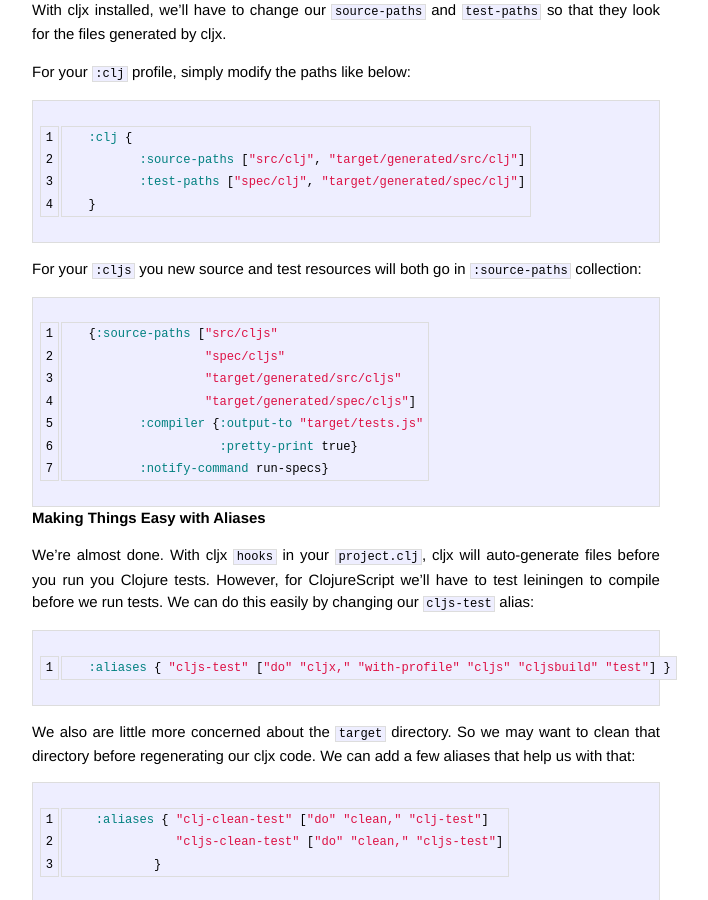
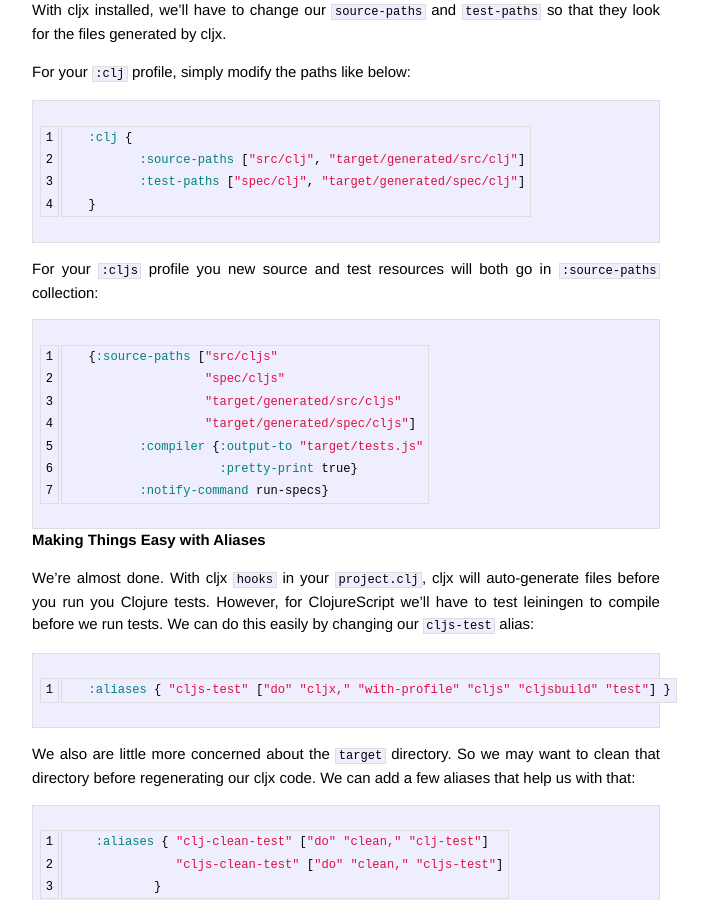
Before and after one commit to AndrewZures/AndrewZures.github.io, a Jekyll site: the page built from _posts/2014-02-08-clj-cljs-pt4-cljx.md, in a window 1280 px wide and 900 px high, scrolled down 1272 px. Shown: the whole window, without its empty margins (294-1002 px from the left). Built offline with Jekyll 4.4.1, drawn with Linux system fonts in a browser that asks for light colours; Markdown is read by kramdown in place of the engine named in the settings.

Commit message:
small updates

```diff
--- a/_posts/2014-02-08-clj-cljs-pt4-cljx.md
+++ b/_posts/2014-02-08-clj-cljs-pt4-cljx.md
@@ -72,7 +72,7 @@ For your `:clj` profile, simply modify the paths like below:
    }
 {% endhighlight %}
 
-For your `:cljs` you new source and test resources will both go in `:source-paths` collection:
+For your `:cljs` profile you new source and test resources will both go in `:source-paths` collection:
 
 
 {% highlight clojure linenos %}
```
Also changed, not shown: other parts of _posts/2014-02-08-clj-cljs-pt4-cljx.md (+1 -1 lines), _posts/2014-02-08-clj-cljs-pt7-if-macros.md (+1 -1 lines), _posts/2014-02-08-clj-cljs-pt8-combining-profiles.md (+1 -1 lines).
